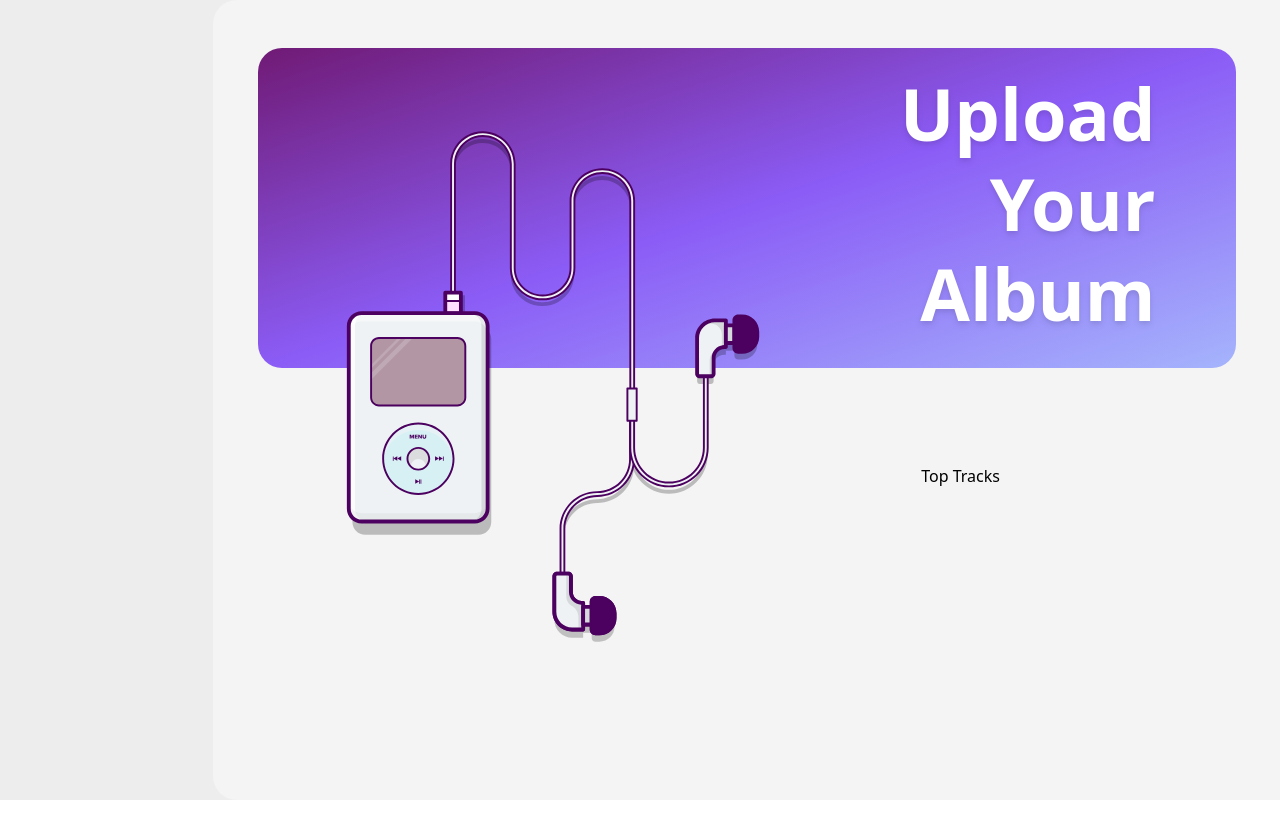
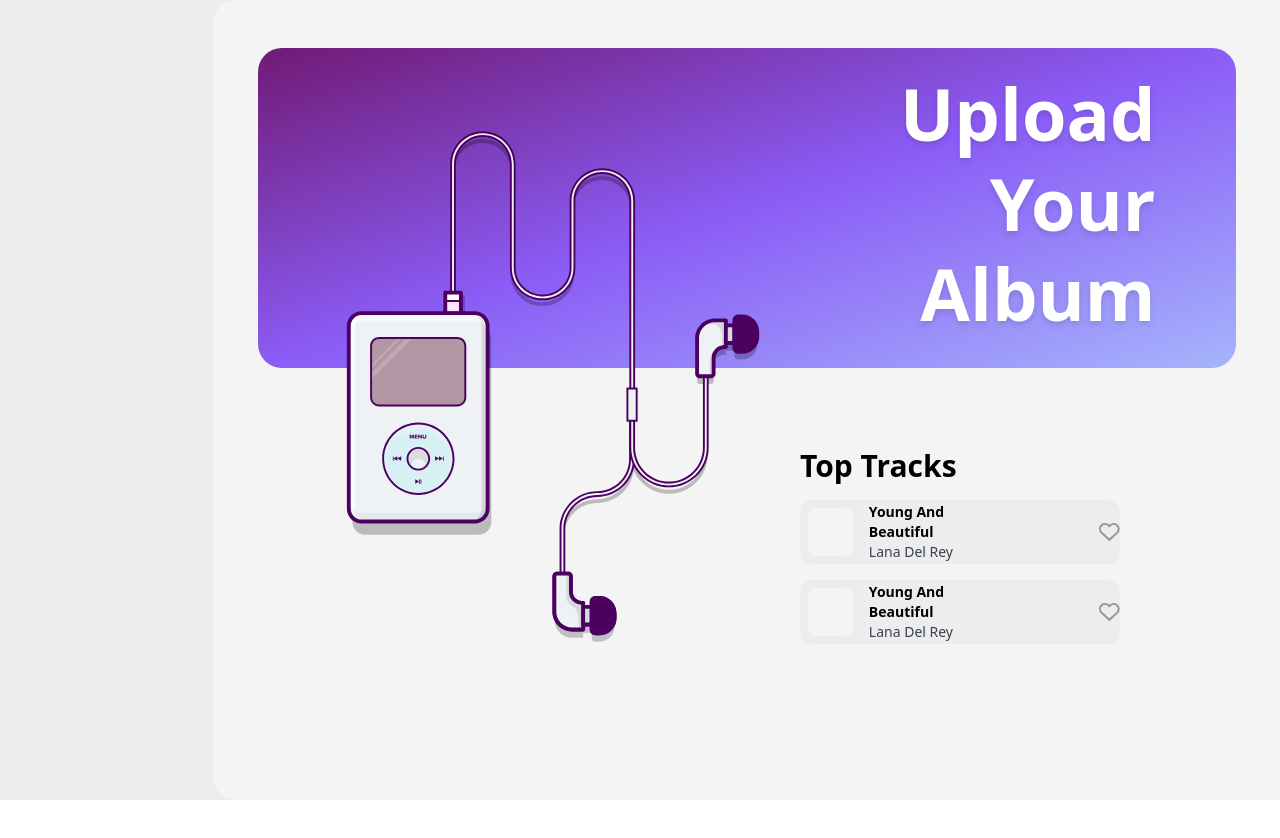
Before and after one commit to Aletheie/MusicPage, a React (Vite) app: page / in a window 1280 px wide. Shown: the top 838 px of the page. Before the commit the page ends 800 px from the top, so only its background shows below. Built offline with nearby package versions, Linux system fonts and the light colour scheme.

Commit message:
Add Tracks

```diff
--- a/src/components/Track.tsx
+++ b/src/components/Track.tsx
@@ -1,5 +1,16 @@
+import heart from "../assets/heart.svg";
+
 const Track = () => {
-  return <div className="bg-black">Track</div>;
+  return (
+    <div className="w-8/12 mt-4 h-16 rounded-xl bg-[#ededed] flex items-center">
+      <div className="bg-[#f4f4f4] w-12 h-12 rounded-lg ml-2"></div>
+      <div className=" text-sm ml-4">
+        <p>Young And Beautiful</p>
+        <p className="text-gray-700 font-medium">Lana Del Rey</p>
+      </div>
+      <img className="ml-24" src={heart} alt="heart" />
+    </div>
+  );
 };
 
 export default Track;
--- a/src/components/TrackList.tsx
+++ b/src/components/TrackList.tsx
@@ -1,7 +1,11 @@
+import Track from "./Track";
+
 const TrackList = () => {
   return (
-    <div className=" text-right mr-[280px] mt-24">
+    <div className=" text-left ml-[55%] mt-20 font-bold text-3xl h-full ">
       <p className="">Top Tracks</p>
+      <Track />
+      <Track />
     </div>
   );
 };
```
Also changed, not shown: src/assets/heart.svg (added).
